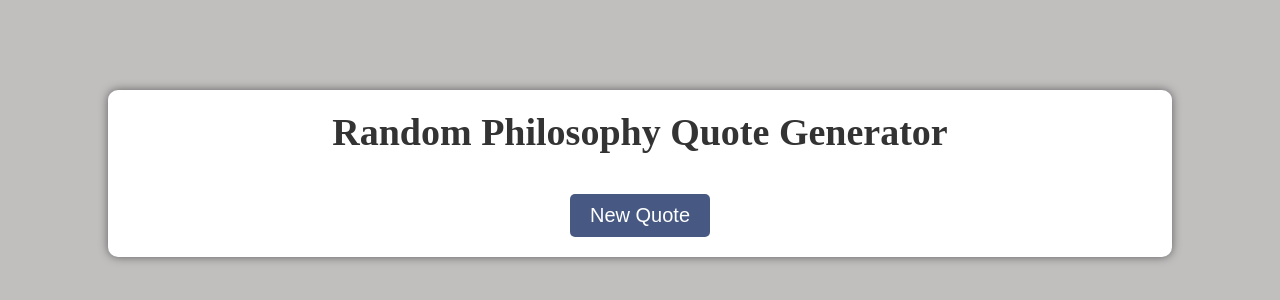
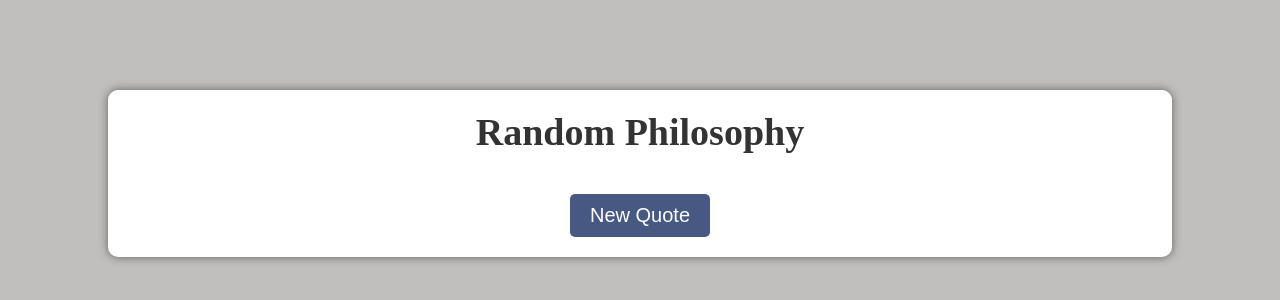
Before and after one commit to nereazam/Random-Philosophy, a website: page src/index.html in a window 1280 px wide. Shown: the part 160-460 px from the top of the page. Drawn offline with Linux system fonts and the light colour scheme; a web font is replaced by a local one.

Commit message:
feat: title

```diff
--- a/src/index.html
+++ b/src/index.html
@@ -7,7 +7,7 @@
   </head>
   <body>
     <div class="container">
-      <h1>Random Philosophy Quote Generator</h1>
+      <h1>Random Philosophy</h1>
       <div id="quote-container">
         <p id="quote"></p>
         <button id="quoteBtn">New Quote</button>
```
